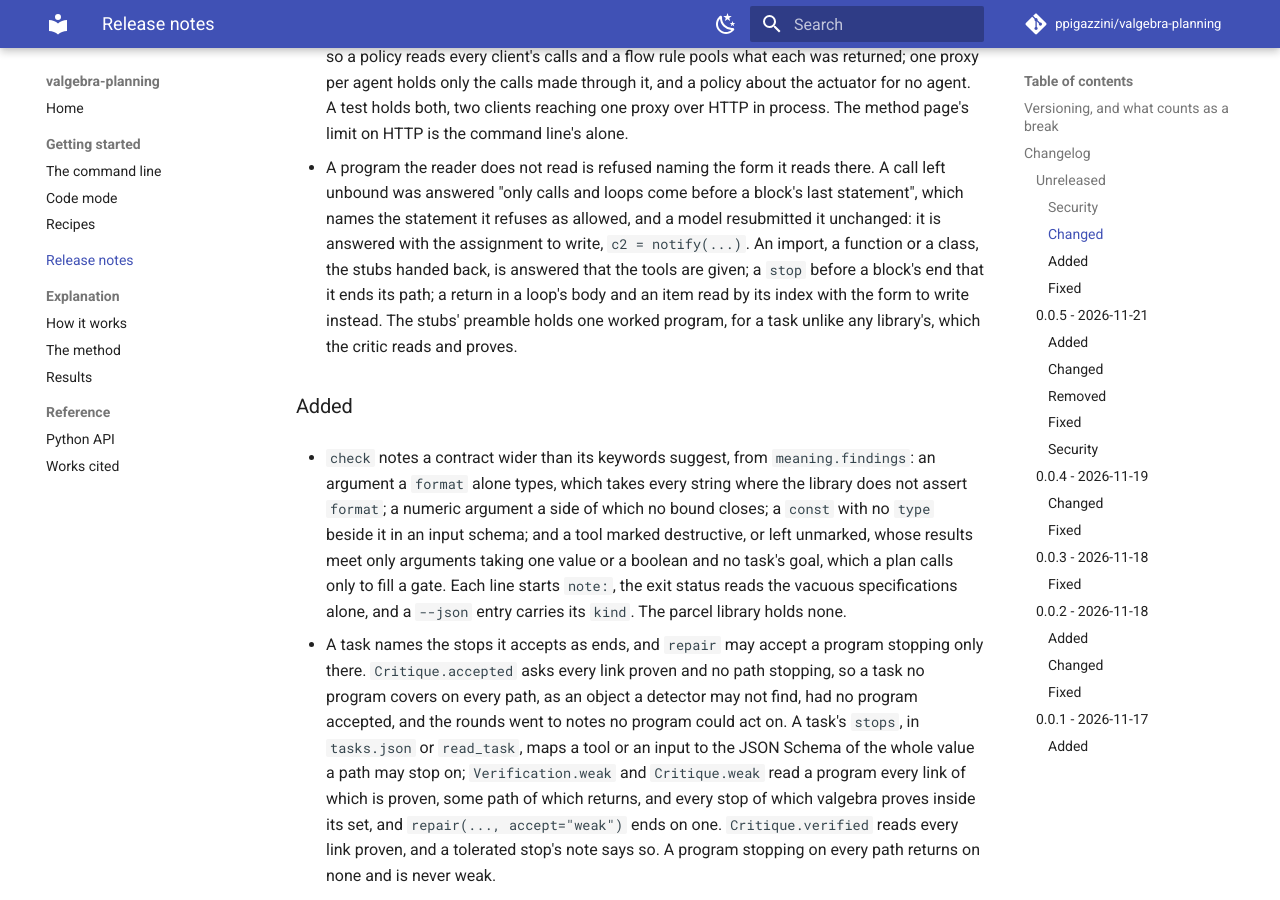
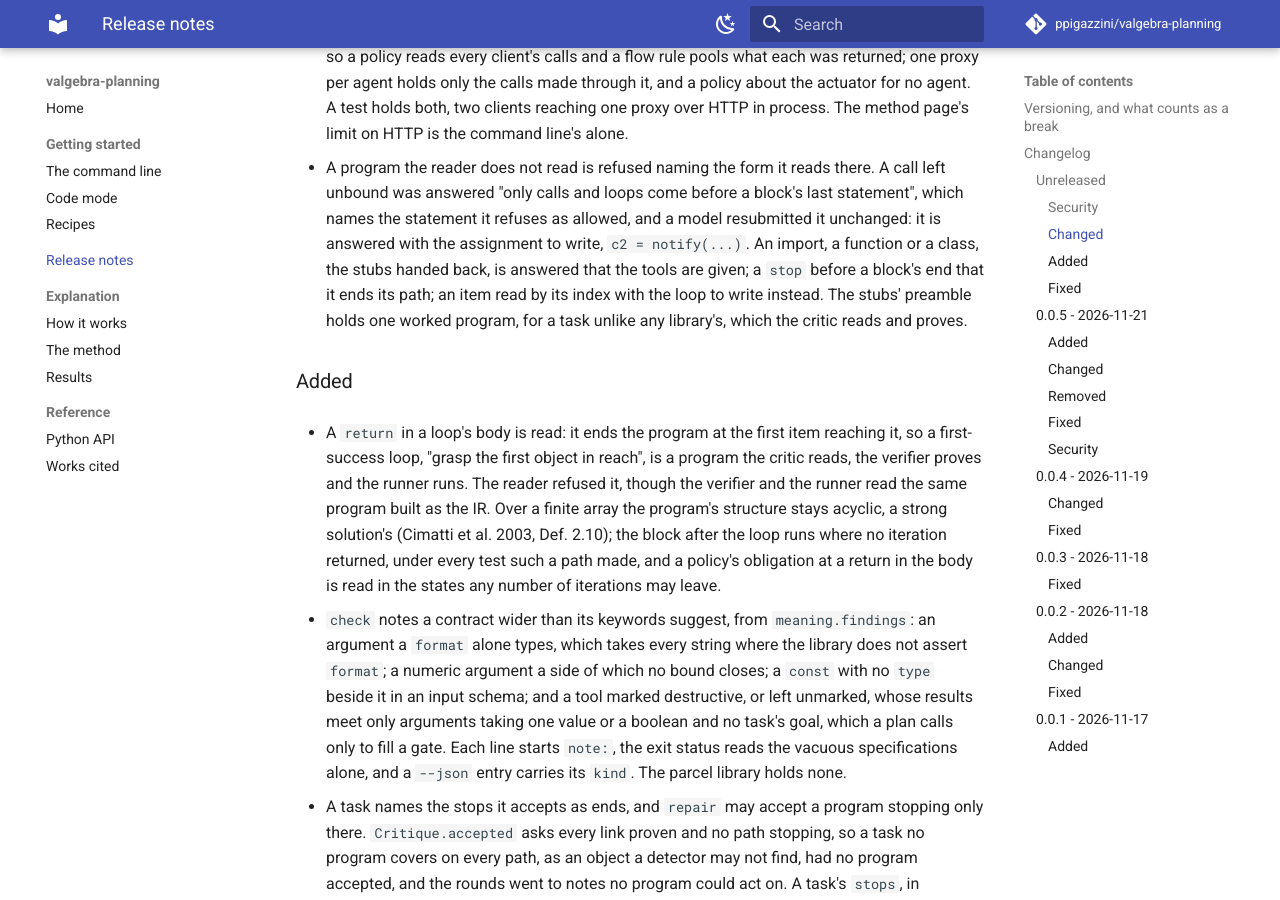
Before and after one commit to ppigazzini/valgebra-planning, an MkDocs documentation site: the page built from docs/changelog.md, in a window 1280 px wide and 900 px high, scrolled down 1606 px. Built offline with MkDocs 1.6.1 and Material for MkDocs 9.7.7, drawn with Linux system fonts in a browser that asks for light colours; comment, search, counter and statistics services are not loaded.

Commit message:
critic: a return in a loop's body ends the program at the first item
The reader refused a `return` in a loop's body, so "grasp the first object in reach" was
no program a model could write, though the verifier proves and the runner runs the same
program built as the IR, and the block after such a loop runs under every test a path
ending the run in the body made.

The reader reads the return. Over a finite array each iteration takes the next item, so
the program's structure stays acyclic, and its terminal states are its returns and
stops, each return in the goal where its link is proven: a strong solution's structure
(Cimatti et al. 2003, Def. 2.10), no fairness assumed. A policy's obligation at a return
in the body is read in the states the loop's fixpoint holds: a return the first item
reaches owes nothing, and one a later item reaches after a notice owes an alert, so its
link is undecided until the body settles it. The theory page states this as the claim
"first-success", held by three tests, and the method page's paragraph on loops says it.
The parcels and bench studies read no difference.

```diff
--- a/CHANGELOG.md
+++ b/CHANGELOG.md
@@ -58,11 +58,19 @@ All notable changes to valgebra-planning are recorded here. The format follows
   the statement it refuses as allowed, and a model resubmitted it unchanged: it is answered with
   the assignment to write, `c2 = notify(...)`. An import, a function or a class, the stubs handed
   back, is answered that the tools are given; a `stop` before a block's end that it ends its
-  path; a return in a loop's body and an item read by its index with the form to write instead.
+  path; an item read by its index with the loop to write instead.
   The stubs' preamble holds one worked program, for a task unlike any library's, which the
   critic reads and proves.
 
 ### Added
+
+- A `return` in a loop's body is read: it ends the program at the first item reaching it, so a
+  first-success loop, "grasp the first object in reach", is a program the critic reads, the
+  verifier proves and the runner runs. The reader refused it, though the verifier and the runner
+  read the same program built as the IR. Over a finite array the program's structure stays
+  acyclic, a strong solution's (Cimatti et al. 2003, Def. 2.10); the block after the loop runs
+  where no iteration returned, under every test such a path made, and a policy's obligation at a
+  return in the body is read in the states any number of iterations may leave.
 
 - `check` notes a contract wider than its keywords suggest, from `meaning.findings`: an argument
   a `format` alone types, which takes every string where the library does not assert `format`;
```
Also changed, not shown: docs/dev/theory.md (+14 -0 lines), docs/method.md (+6 -2 lines), 2 other files.
